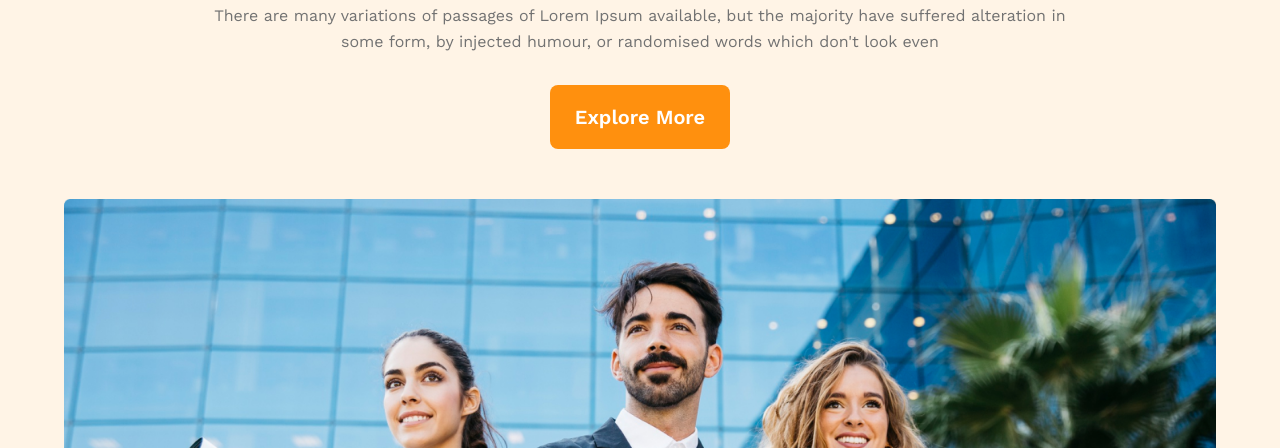
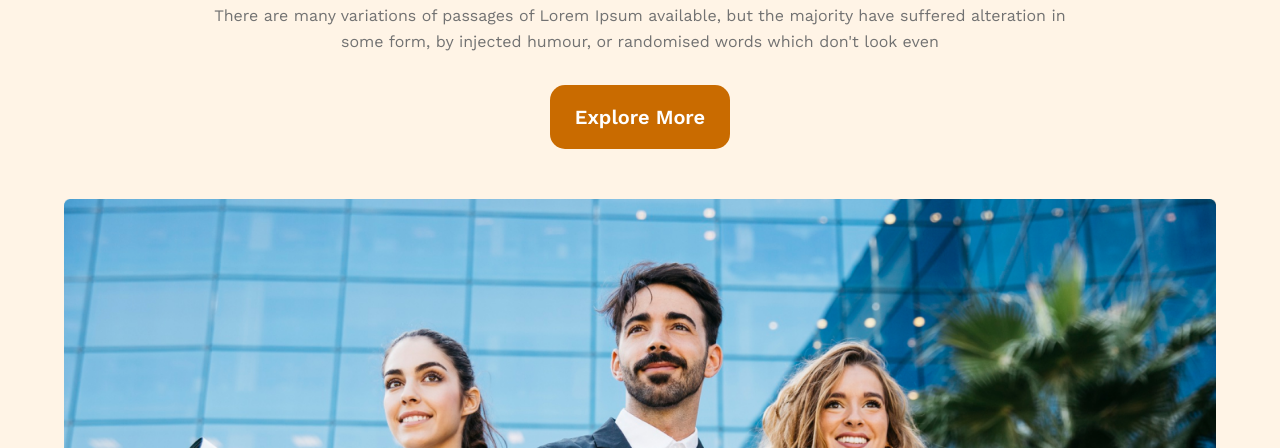
Before and after one commit to Fardus-Hassan/g3-architects, a plain HTML site: page index.html in a window 1280 px wide. In both pictures the pointer is over the button 639 px from the left and 469 px from the top of the page. Shown: the part 352-800 px from the top of the page. Drawn offline with nearby package versions, Linux system fonts and the light colour scheme.

Commit message:
all complete and added some hover effect

```diff
--- a/styles/style.css
+++ b/styles/style.css
@@ -29,6 +29,12 @@ img {
     background: #FF900E;
     border: 0;
     padding: 20px 25px;
+    transition: 0.3s;
+}
+
+.btn-pm:hover{
+    background-color: #c96b00;
+    border-radius: 15px;
 }
 
 .common-heading {
@@ -273,6 +279,7 @@ img {
     font-weight: 400;
     padding: 38px;
     margin-bottom: 50px;
+    line-height: 30px;
 }
 
 
```
